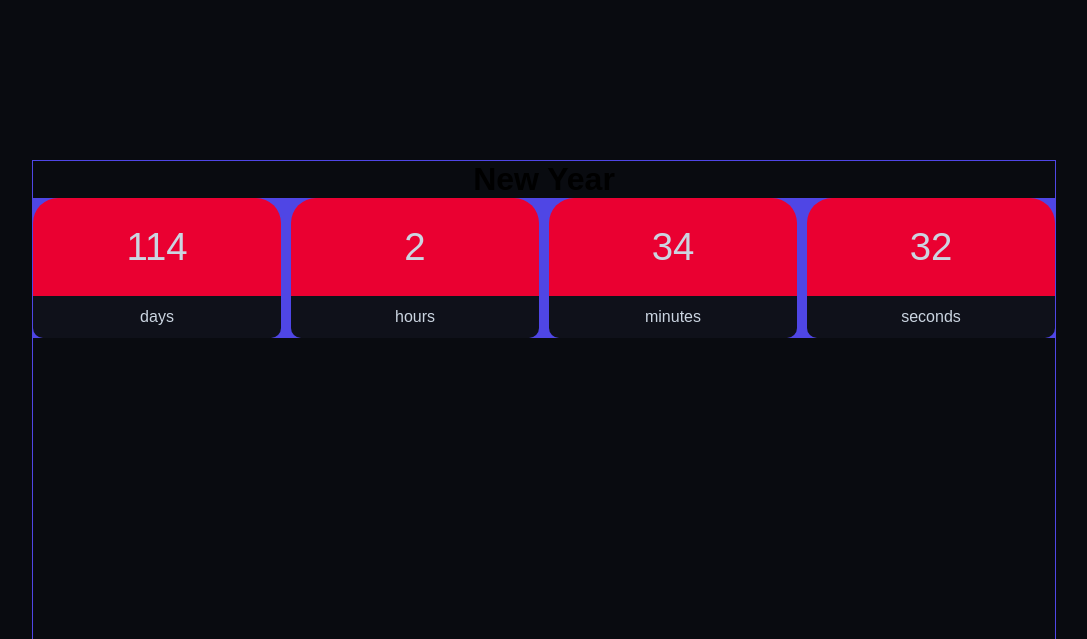
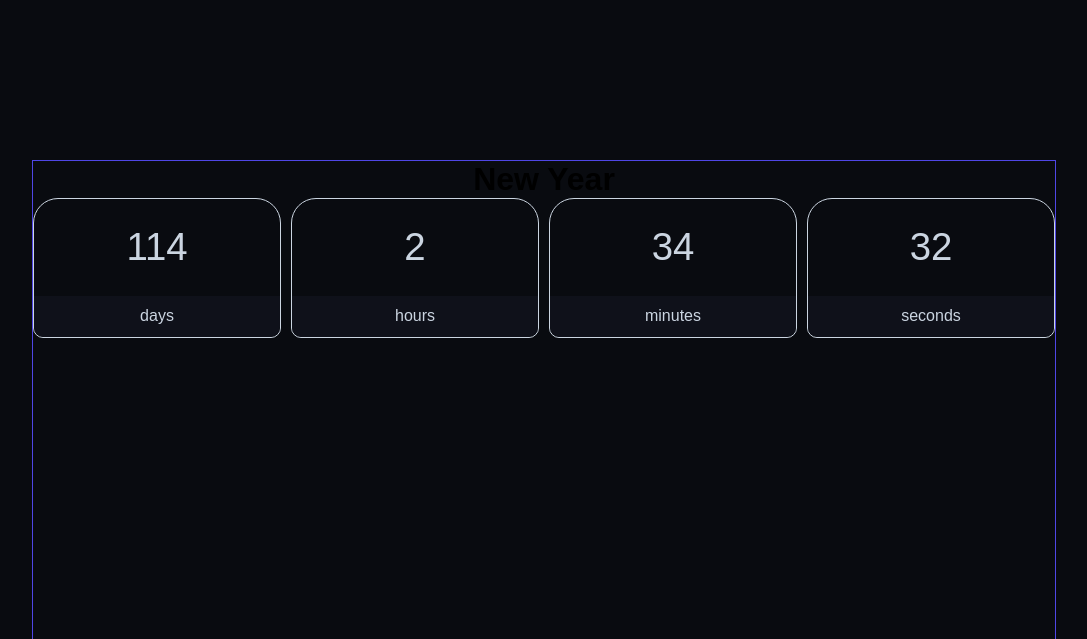
Before and after one commit to aleroses/js__countdown, a plain HTML site: page index.html in a window 1280 px wide. Shown: the top 639 px of the page, without its empty margins (96-1183 px from the left). Drawn offline with Linux system fonts and the light colour scheme.

Commit message:
More styles

```diff
--- a/styles.css
+++ b/styles.css
@@ -46,7 +46,7 @@ body {
   gap: 10px;
 
   color: var(--fourth-color);
-  background-color: var(--third-color);
+  /* background-color: var(--third-color); */
 }
 
 .countdown .section {
@@ -55,8 +55,9 @@ body {
   flex-direction: column;
   justify-content: center;
 
-  border-radius: 25px;
-  background-color: #ea0031;
+  border-radius: 25px 25px 10px 10px;
+  border: 1px solid var(--fourth-color);
+  /* background-color: #ea0031; */
 }
 
 .countdown .section .number {
@@ -67,7 +68,6 @@ body {
 
   border-radius: 25px 25px 0 0;
   font-size: 2.4rem;
-  /* background-color: #55667c; */
 }
 
 .countdown .section .time {
```
